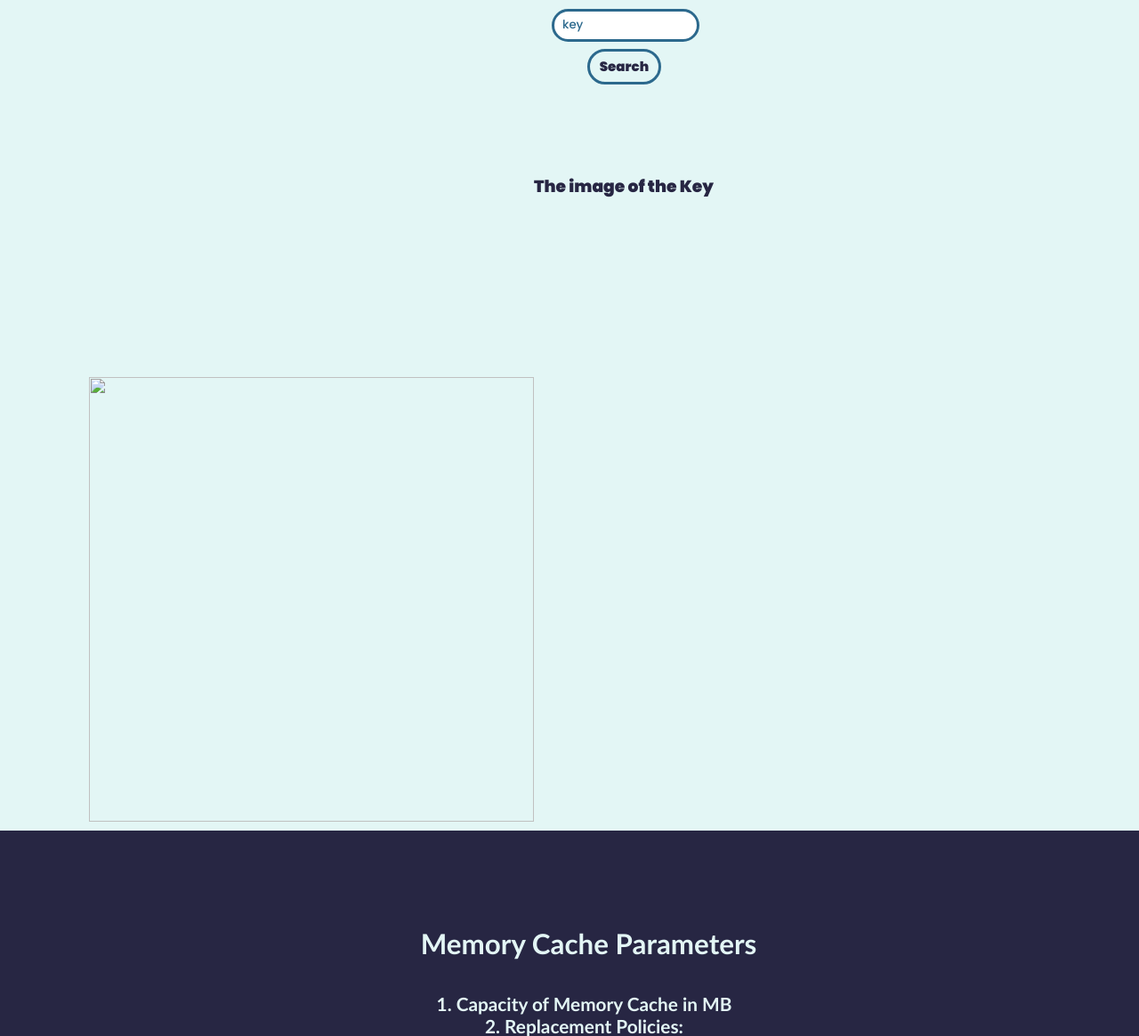
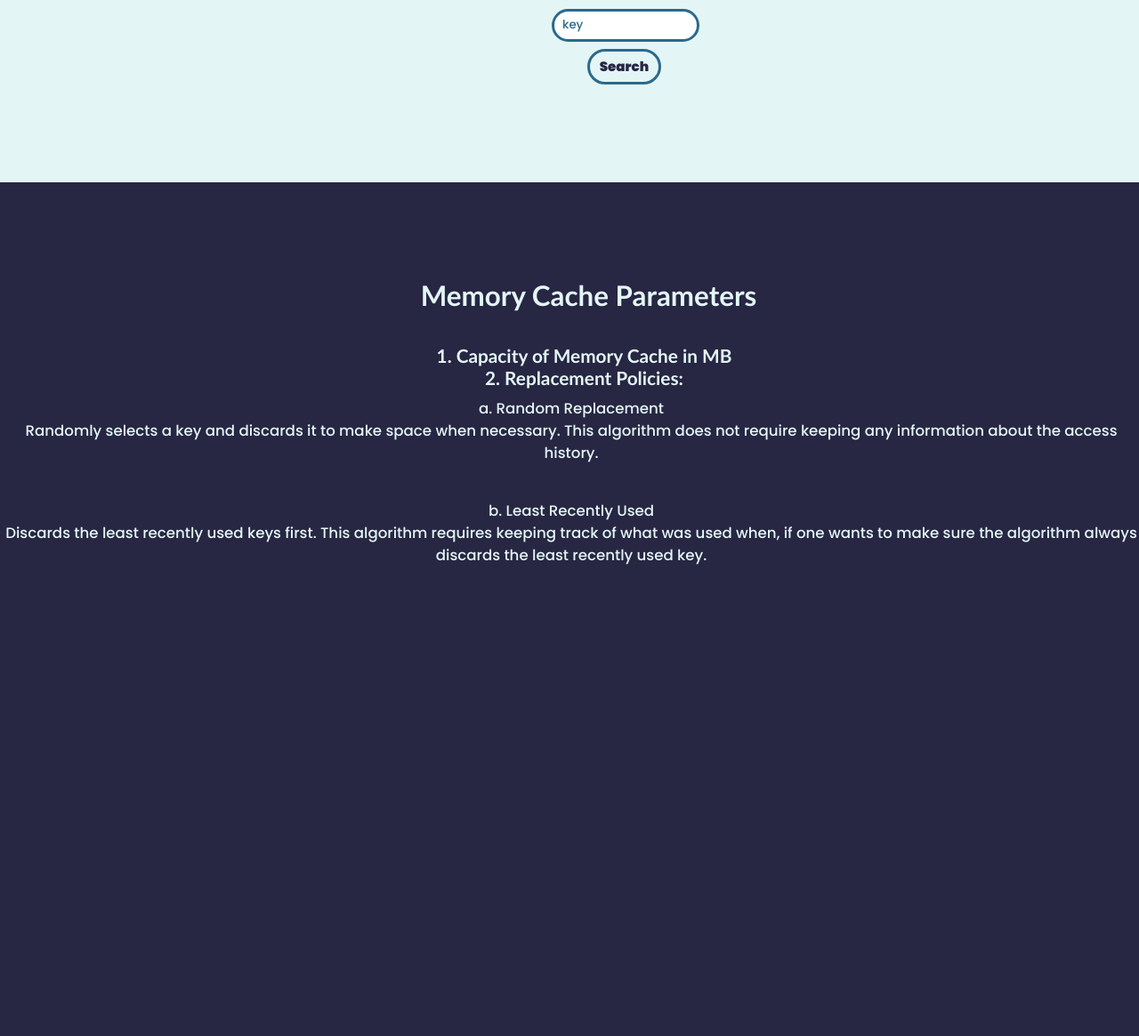
Before and after one commit to Cloud-computing-course-project/flask, a Flask app: page /SearchanImage in a window 1280 px wide. Shown: the part 208-1373 px from the top of the page at 89% size. After the commit the page ends 843 px from the top, so only its background shows below. Run offline with Flask 2, Linux system fonts and the light colour scheme; some libraries are stand-ins or nearby versions.

Commit message:
Successfully search a key

```diff
--- a/app.py
+++ b/app.py
@@ -82,11 +82,12 @@ def upload_file():
         # return 'This photo has been stored before. If you are sure it\'s not, please rename the photo'
         # Key constraints
 
-@app.route('/search')
+@app.route('/search', methods=['GET', 'POST'])
 def search():
     key_id = request.form.get('img_key')
-    img_path = Keys.query.filter_by(key_id=key_id).first()
+    img_path = Keys.query.filter_by(key_id=key_id).first().img_path
     return render_template('SearchanImage.html', user_image = img_path)
+#if key is not found
 
 @app.route('/getAllKey' , methods=['GET', 'POST'])
 def getAllKey():
--- a/templates/SearchanImage.html
+++ b/templates/SearchanImage.html
@@ -269,11 +269,8 @@
           <div class="inputBox">
           <input name="img_key"  id="input1" type="text" placeholder="key"><br>
           <button class="button"> Search</button>
-         </div>
-         <div>
-          <h3 class="imgK"> The image of the Key</h3>
-          <p><img src="{{ user_image }}" width="500"></p>
-         </div>
+          <img src="{{ user_image }}">
+        </div>
         </div>
       </form>
       </div>
```
Also changed, not shown: 1 other file.
